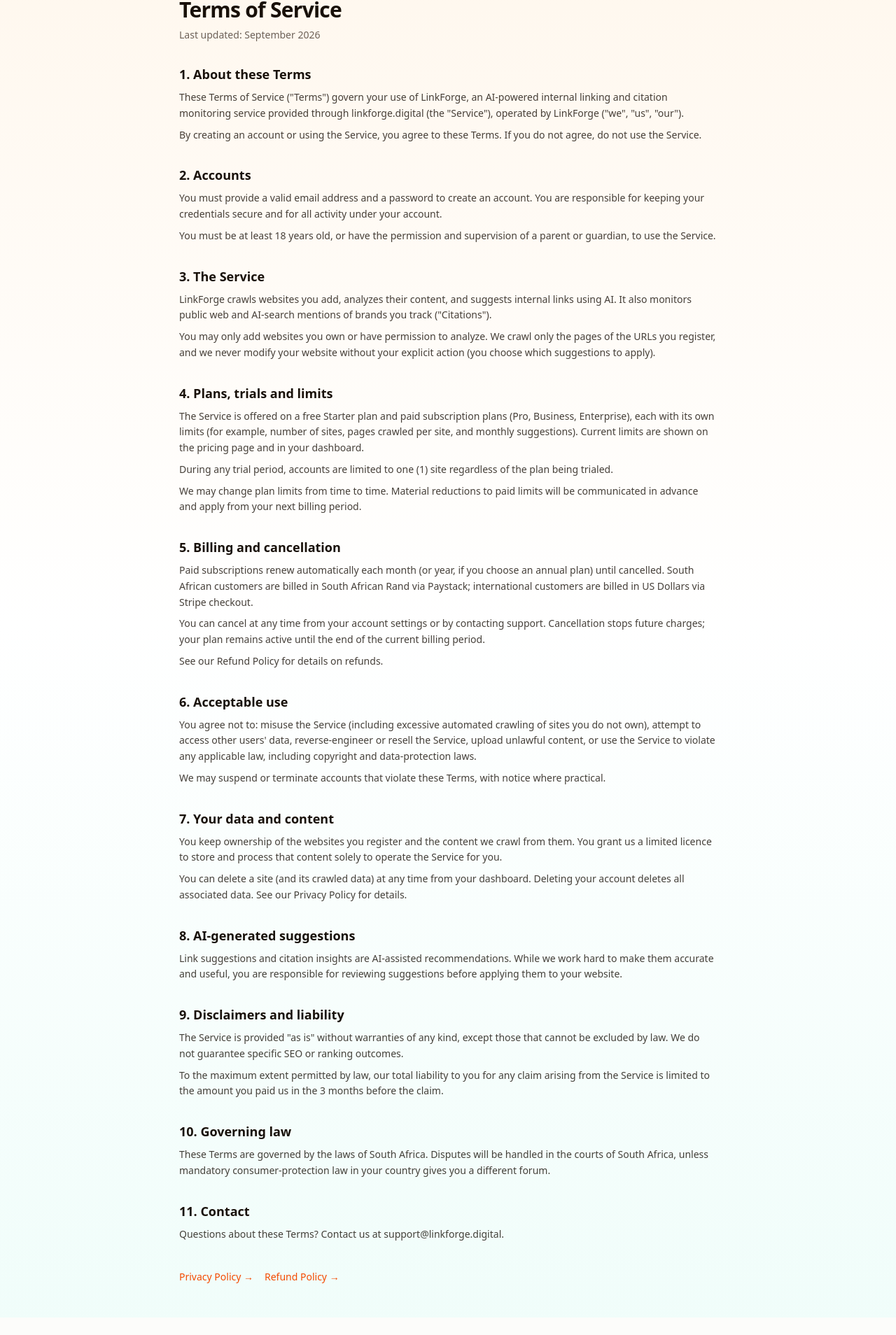
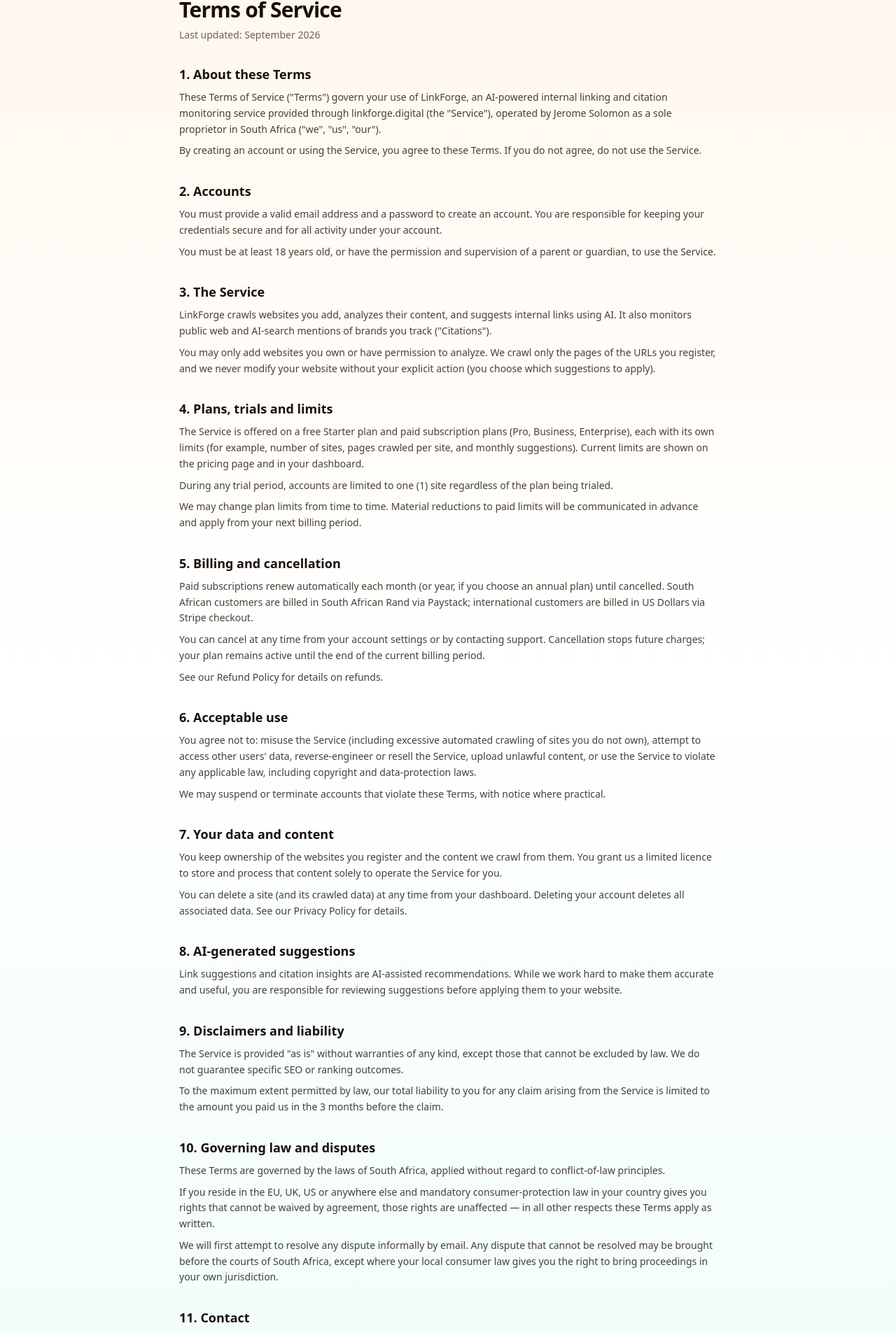
Before and after one commit to solomonsjerome863-del/linkforge, a Next.js app: page /legal/terms in a window 1280 px wide. Shown: the part 100-2008 px from the top of the page at 70% size. Before the commit the page ends 1983 px from the top, so only its background shows below. Built offline with nearby package versions, Linux system fonts and the light colour scheme.

Commit message:
Legal: sole proprietor operator + international dispute clause (Terms)

```diff
--- a/src/app/legal/terms/page.tsx
+++ b/src/app/legal/terms/page.tsx
@@ -6,7 +6,7 @@ const sections: { title: string; body: string[] }[] = [
   {
     title: "1. About these Terms",
     body: [
-      "These Terms of Service (\"Terms\") govern your use of LinkForge, an AI-powered internal linking and citation monitoring service provided through linkforge.digital (the \"Service\"), operated by LinkForge (\"we\", \"us\", \"our\").",
+      "These Terms of Service (\"Terms\") govern your use of LinkForge, an AI-powered internal linking and citation monitoring service provided through linkforge.digital (the \"Service\"), operated by Jerome Solomon as a sole proprietor in South Africa (\"we\", \"us\", \"our\").",
       "By creating an account or using the Service, you agree to these Terms. If you do not agree, do not use the Service.",
     ],
   },
@@ -68,9 +68,11 @@ const sections: { title: string; body: string[] }[] = [
     ],
   },
   {
-    title: "10. Governing law",
+    title: "10. Governing law and disputes",
     body: [
-      "These Terms are governed by the laws of South Africa. Disputes will be handled in the courts of South Africa, unless mandatory consumer-protection law in your country gives you a different forum.",
+      "These Terms are governed by the laws of South Africa, applied without regard to conflict-of-law principles.",
+      "If you reside in the EU, UK, US or anywhere else and mandatory consumer-protection law in your country gives you rights that cannot be waived by agreement, those rights are unaffected — in all other respects these Terms apply as written.",
+      "We will first attempt to resolve any dispute informally by email. Any dispute that cannot be resolved may be brought before the courts of South Africa, except where your local consumer law gives you the right to bring proceedings in your own jurisdiction.",
     ],
   },
   {
```
